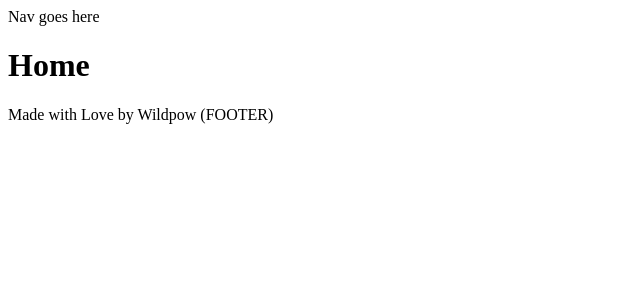
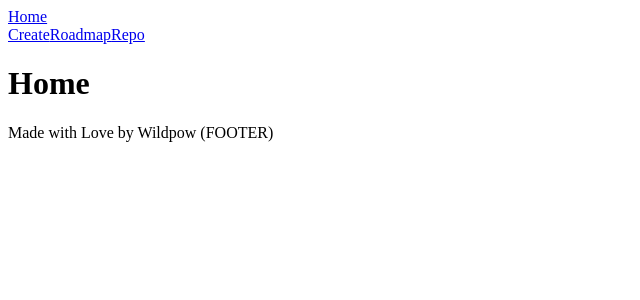
Before and after one commit to wildpow/covid-free-card-creator, a Next.js app: page / in a window 1280 px wide. Shown: the top 300 px of the page, without its empty margins (0-640 px from the left). Built offline with nearby package versions, Linux system fonts and the light colour scheme.

Commit message:
refactor: nav scaffolding

```diff
--- a/components/layout.js
+++ b/components/layout.js
@@ -1,4 +1,6 @@
+/* eslint-disable jsx-a11y/anchor-is-valid */
 import Head from "next/head";
+import Link from "next/link";
 
 export default function Layout({ children }) {
   return (
@@ -6,7 +8,18 @@ export default function Layout({ children }) {
       <Head>
         <link rel="icon" href="/favicon.ico" />
       </Head>
-      <nav>Nav goes here</nav>
+      <header>
+        <Link href="/">Home</Link>
+        <nav>
+          <Link href="/create">
+            <a>Create</a>
+          </Link>
+          <Link href="/roadmap">
+            <a>Roadmap</a>
+          </Link>
+          <a href="#">Repo</a>
+        </nav>
+      </header>
       <main>{children}</main>
       <footer>Made with Love by Wildpow (FOOTER)</footer>
     </div>
```
